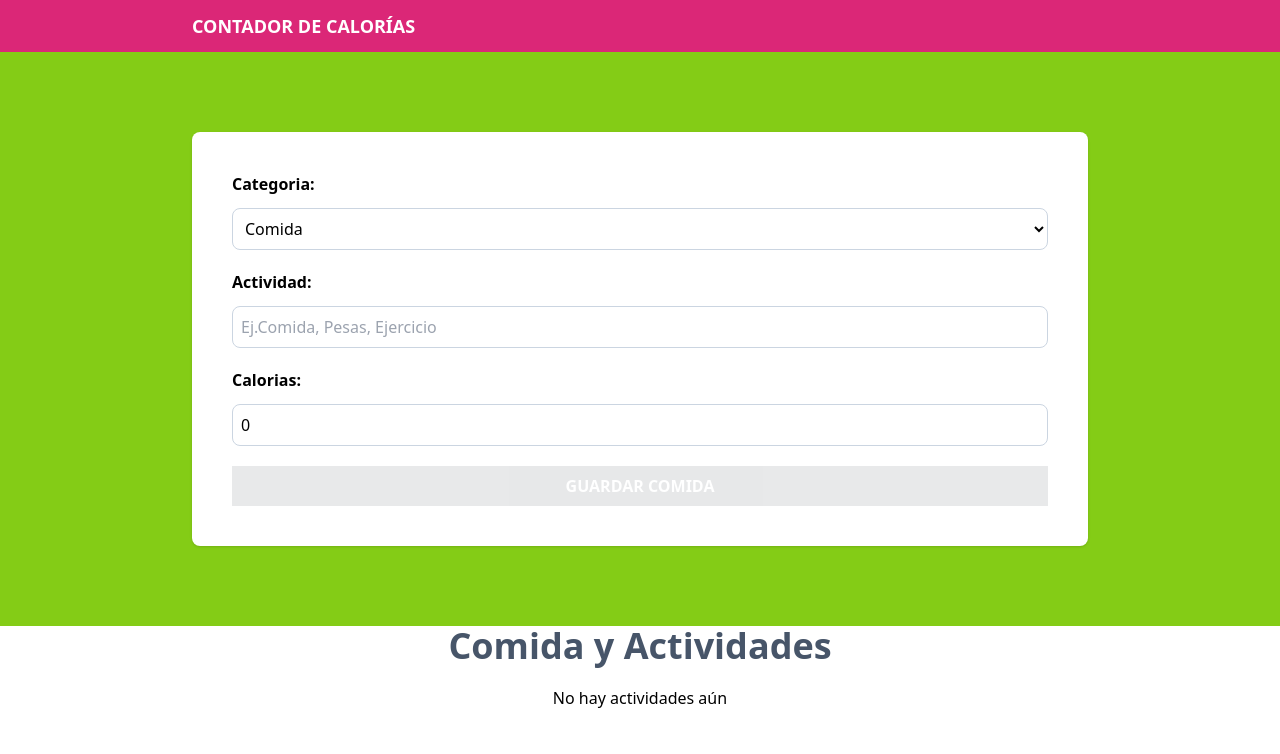
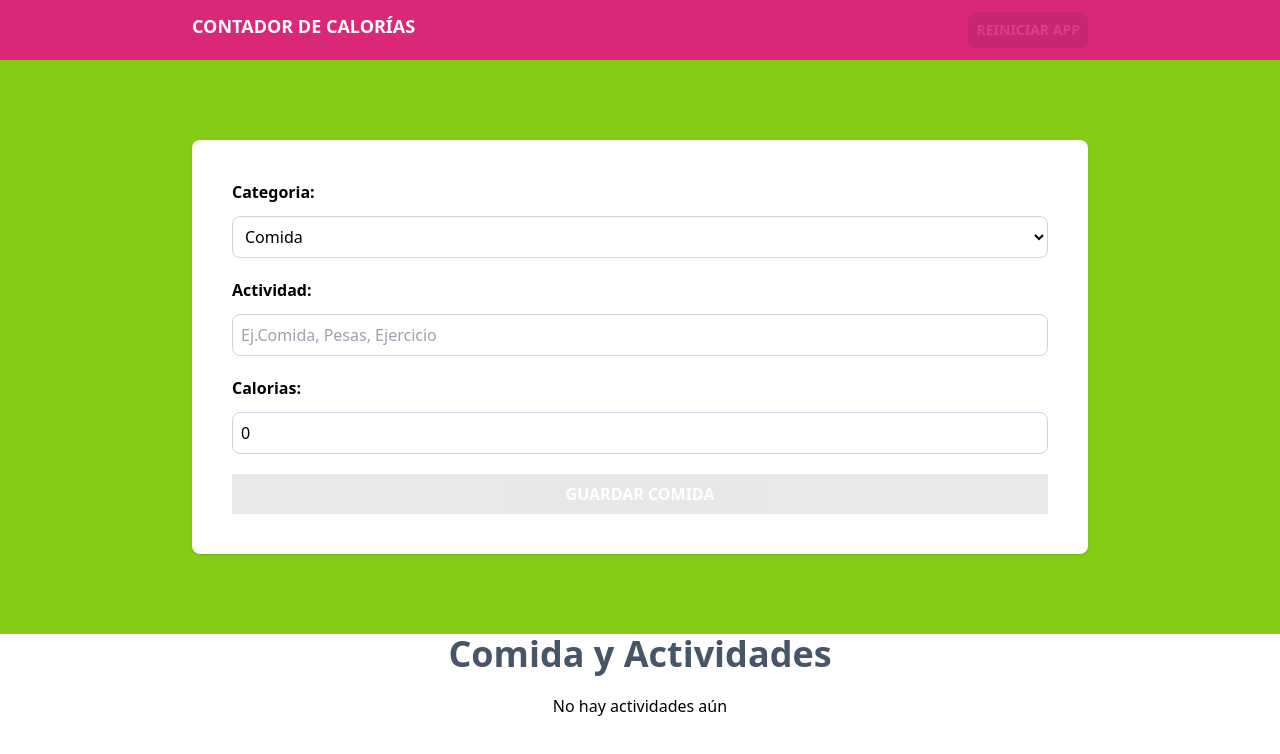
Before and after one commit to DanaMarivi2000/CaloriesTracker, a React app: page / in a window 1280 px wide. Shown: the top 754 px of the page. Built offline with nearby package versions, Linux system fonts and the light colour scheme; the HTML template or start-up script is replaced by a standard one.

Commit message:
'Add button resetApp'

```diff
--- a/src/App.tsx
+++ b/src/App.tsx
@@ -1,4 +1,4 @@
-import { useReducer } from 'react'
+import { useEffect, useMemo, useReducer } from 'react'
 import Form from './components/Form'
 import { activityReducer , initialState } from './reducers/activity-reducer'
 import ActivityList from './components/ActivityList'
@@ -8,12 +8,20 @@
 
   const [state,dispatch]=useReducer(activityReducer, initialState)
 
+  useEffect(()=>{
+    localStorage.setItem('activities',JSON.stringify(state.activities)),[state.activities]
+  })
+
+  const canRestartApp=()=>useMemo(()=>state.activities.length>0,[state.activities])
+
+
+
   return (
     <>
         <header className='bg-pink-600 py-3'>
           <div className='max-w-4xl mx-auto flex justify-between'>
             <h1 className='text-center text-lg font-bold text-white uppercase'>Contador de Calorías</h1>
-          <button></button>
+          <button className='bg-gray-800 hover:bg-gray-900 p-2 font-bold uppercase text-white cursor-pointer rounded-lg text-sm disabled:opacity-10' disabled={!canRestartApp()} onClick={()=>dispatch({type:'restart-app'})}>Reiniciar App</button>
           </div>
         </header>
 
--- a/src/components/ActivityList.tsx
+++ b/src/components/ActivityList.tsx
@@ -20,7 +20,7 @@
       </h2>
       {isEmptyActivities?<p className="text-center my-5">No hay actividades aún</p>:
       activities.map(activity=>(
-        <div key={activity.id} className="px-5 py-10 bg-white mt-5 flex justify-between">
+        <div key={activity.id} className="px-5 py-10 bg-white mt-5 flex justify-between shadow">
             <div className="space-y-2 relative">
                 <p className={`absolute -top-8 -left-8 px-10 py-2 text-white uppercase font-bold ${activity.category===1 ?'bg-lime-500':'bg-orange-500'}`}>
                     {categoryName(+activity.category)}
--- a/src/reducers/activity-reducer.ts
+++ b/src/reducers/activity-reducer.ts
@@ -3,17 +3,23 @@
 export type ActivityActions=
     {type:'save-activity', payload:{newActivity:Activity}}|
     {type:'set-activeId', payload:{id:Activity['id']}}|
-    {type:'delete-activity', payload:{id:Activity['id']}}
+    {type:'delete-activity', payload:{id:Activity['id']}}|
+    {type:'restart-app'}
 
 export type ActivityState={
     activities:Activity[]
     activeId:Activity['id']
 }
+
+const localStorageActivities=():Activity[]=>{
+    const activities=localStorage.getItem('activities')
+    return activities ?JSON.parse(activities):[]
+}
+
 export const initialState: ActivityState={
-    activities:[],
+    activities:localStorageActivities(),
     activeId:''
 }
-
 
 export const activityReducer=(state:ActivityState=initialState,action:ActivityActions)=>{
 
@@ -47,5 +53,12 @@
             activities:state.activities.filter(activity=>activity.id!==action.payload.id)
         }
     }
+
+    if(action.type==='restart-app'){
+        return{
+            activities:[],
+            activeId:''
+        }
+    }
     return state
 }
```
